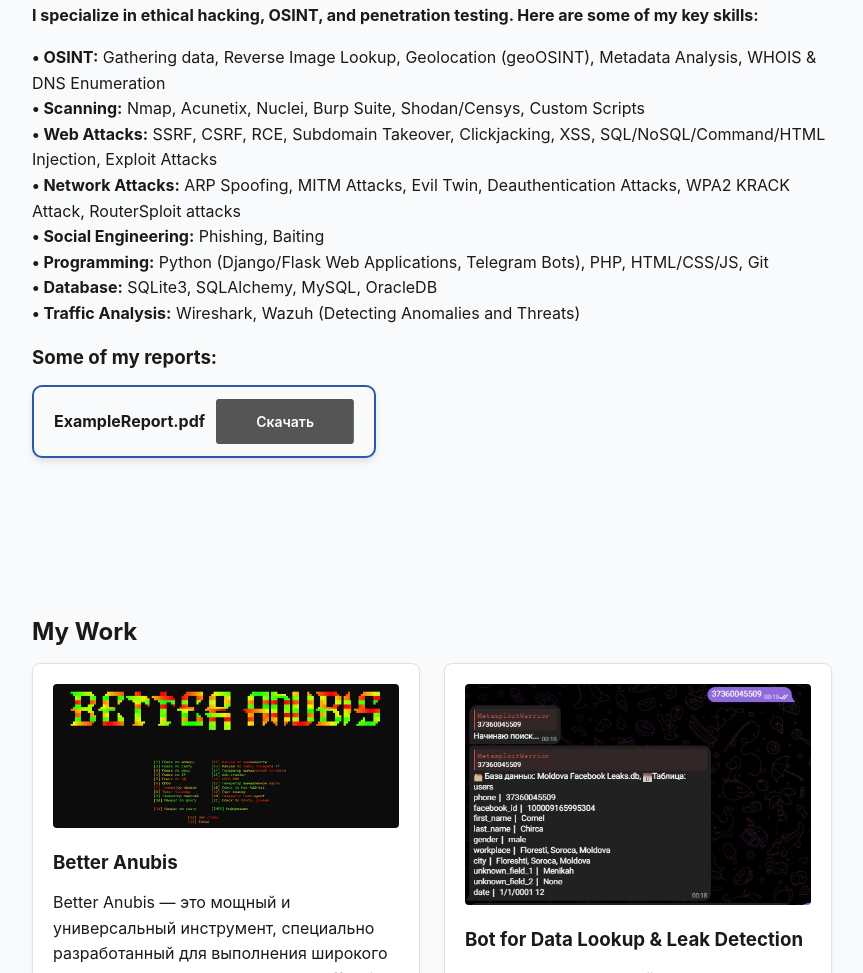
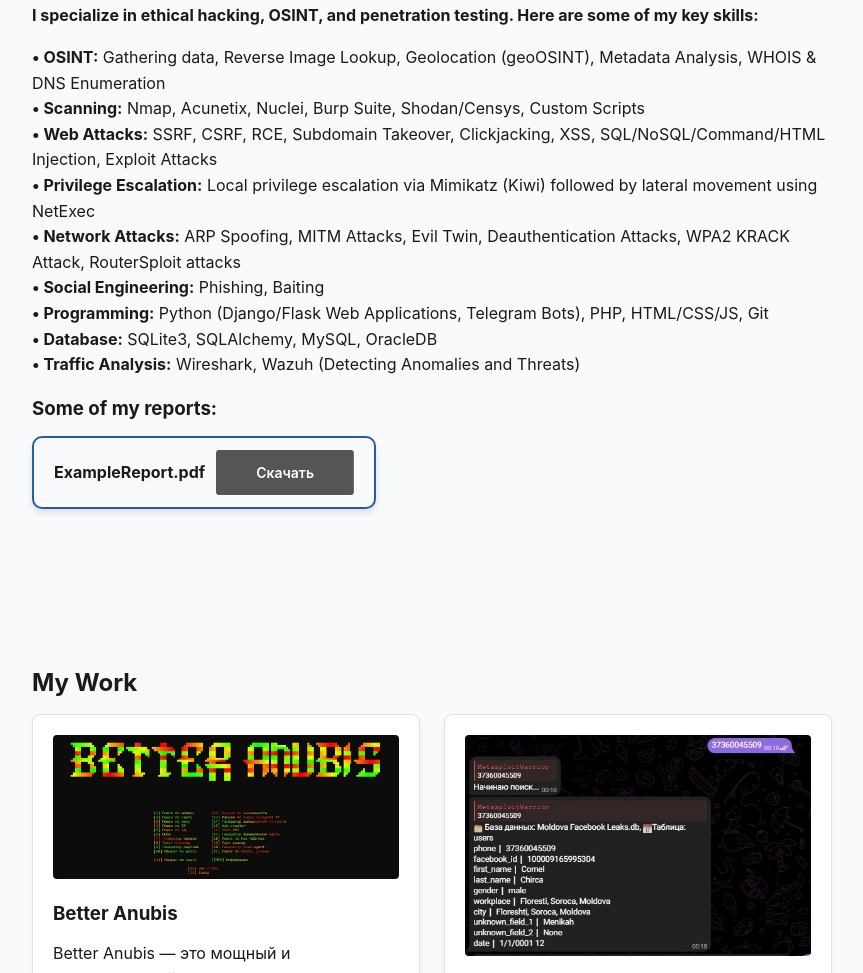
Before and after one commit to marginaldeveloper/Cyb3rR4tWebsite, a plain HTML site: page index.html in a window 1280 px wide. Shown: the part 1351-2324 px from the top of the page, without its empty margins (208-1071 px from the left). Drawn offline with nearby package versions, Linux system fonts and the light colour scheme.

Commit message:
Update index.html

```diff
--- a/index.html
+++ b/index.html
@@ -48,6 +48,7 @@
                         <li><strong>• OSINT:</strong> Gathering data, Reverse Image Lookup, Geolocation (geoOSINT), Metadata Analysis, WHOIS & DNS Enumeration</li>
                         <li><strong>• Scanning:</strong> Nmap, Acunetix, Nuclei, Burp Suite, Shodan/Censys, Custom Scripts</li>
                         <li><strong>• Web Attacks:</strong> SSRF, CSRF, RCE, Subdomain Takeover, Clickjacking, XSS, SQL/NoSQL/Command/HTML Injection, Exploit Attacks</li>
+                        <li><strong>• Privilege Escalation:</strong> Local privilege escalation via Mimikatz (Kiwi) followed by lateral movement using NetExec</li>
                         <li><strong>• Network Attacks:</strong> ARP Spoofing, MITM Attacks, Evil Twin, Deauthentication Attacks, WPA2 KRACK Attack, RouterSploit attacks</li>
                         <li><strong>• Social Engineering:</strong> Phishing, Baiting</li>
                         <li><strong>• Programming:</strong> Python (Django/Flask Web Applications, Telegram Bots), PHP, HTML/CSS/JS, Git</li>
```
